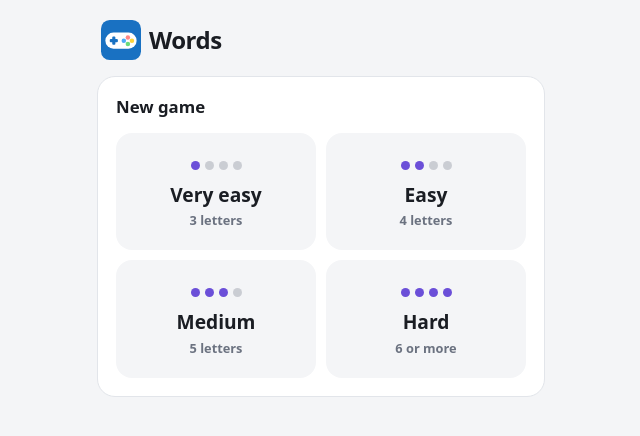
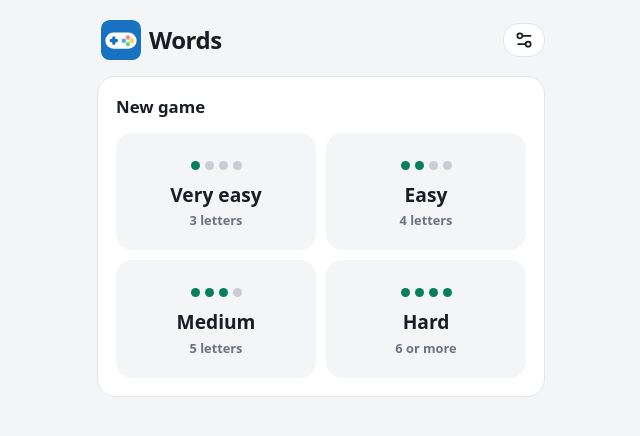
Before and after one commit to mardesnic/des-words, a React (Vite) app: page / in a window 1280 px wide. Shown: the top 436 px of the page, without its empty margins (319-959 px from the left). Built offline with nearby package versions, Linux system fonts and the light colour scheme.

Commit message:
New green colour, easier to tell from other games; Settings can be opened before the first game
Co-Authored-By: Claude Opus 5.5 <noreply@anthropic.com>
Claude-Session: https://claude.ai/code/session_01VHugfoXYxvyjNuL4VYHcVB

```diff
--- a/pwa-assets.config.ts
+++ b/pwa-assets.config.ts
@@ -4,7 +4,7 @@ import {
   minimal2023Preset as preset,
 } from '@vite-pwa/assets-generator/config';
 
-const background = { resizeOptions: { background: '#6b4fd8' } };
+const background = { resizeOptions: { background: '#087f5b' } };
 
 export default defineConfig({
   headLinkOptions: { preset: '2023' },
@@ -14,7 +14,7 @@ export default defineConfig({
     apple: { ...preset.apple, ...background },
     // Phones keep an installed app's icons by file name, so a new icon needs
     // new names: change the prefix whenever public/favicon.svg changes.
-    assetName: (type, size) => `abc-${defaultAssetName(type, size)}`,
+    assetName: (type, size) => `green-${defaultAssetName(type, size)}`,
   },
   images: ['public/favicon.svg'],
 });
--- a/src/App.tsx
+++ b/src/App.tsx
@@ -53,9 +53,7 @@ export default function App() {
     else pushMenu();
     setViewState(next);
   };
-  useBackButton(() => {
-    if (store.round) setViewState('play');
-  });
+  useBackButton(() => setViewState(store.round ? 'play' : 'new'));
   const [celebrating, setCelebrating] = useState(false);
   useWakeLock();
   const [sound, setSound] = useSound();
@@ -112,16 +110,22 @@ export default function App() {
                 <Icon name='settings' />
               </button>
             </>
+          ) : store.round || view === 'settings' ? (
+            <button
+              className='button button--small button--icon'
+              onClick={() => (store.round ? setView('play') : popMenu())}
+              aria-label={t.close}
+            >
+              <Icon name='close' />
+            </button>
           ) : (
-            store.round && (
-              <button
-                className='button button--small button--icon'
-                onClick={() => setView('play')}
-                aria-label={t.close}
-              >
-                <Icon name='close' />
-              </button>
-            )
+            <button
+              className='button button--small button--icon'
+              onClick={() => setView('settings')}
+              aria-label={t.settings}
+            >
+              <Icon name='settings' />
+            </button>
           )}
         </div>
       </header>
--- a/src/index.css
+++ b/src/index.css
@@ -4,11 +4,11 @@
   --text: #1a1d23;
   --muted: #6b7280;
   --border: #e2e5ea;
-  --accent: #6b4fd8;
+  --accent: #087f5b;
   --on-accent: #ffffff;
   --tile: #fff6c2;
   --tile-edge: #e2c96a;
-  --tile-text: #3b2a7a;
+  --tile-text: #0b5a42;
   --wrong: #e5484d;
   --selected: #f2b200;
   --good: #2fa36b;
@@ -33,11 +33,11 @@
     --text: #e8eaee;
     --muted: #9aa1ad;
     --border: #2c3038;
-    --accent: #a996ff;
-    --on-accent: #1a1238;
-    --tile: #3a3355;
-    --tile-edge: #241f38;
-    --tile-text: #f3efff;
+    --accent: #38d9a9;
+    --on-accent: #062b20;
+    --tile: #23443a;
+    --tile-edge: #142b24;
+    --tile-text: #effff8;
     --wrong: #ff6b6f;
     --good: #4cc38a;
   }
--- a/vite.config.ts
+++ b/vite.config.ts
@@ -35,7 +35,7 @@ export default defineConfig({
         name: 'Words',
         short_name: 'Words',
         description: 'A spelling game for kids that works offline',
-        theme_color: '#6b4fd8',
+        theme_color: '#087f5b',
         background_color: '#f4f5f7',
         display: 'standalone',
       },
```
Also changed, not shown: public/favicon.svg.
